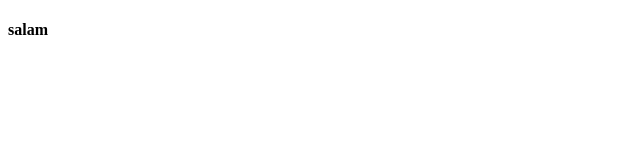
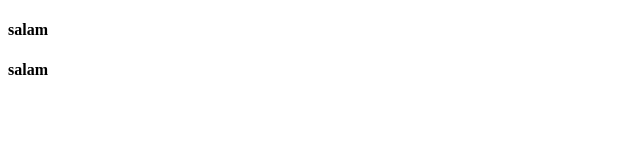
Before and after one commit to HosseinBoof/test, a plain HTML site: page index.html in a window 1280 px wide. Shown: the full height of the page, 0-640 px from the left. Drawn offline with Linux system fonts and the light colour scheme.

Commit message:
furth commit

```diff
--- a/index.html
+++ b/index.html
@@ -7,6 +7,7 @@
 </head>
 <body>
     <h4>salam</h4>
+    <h4>salam</h4>
 
 
     <script src="script.js"></script>
--- a/script.js
+++ b/script.js
@@ -1 +1,4 @@
 alert('hello')
+
+
+// sadsadd
```
Also changed, not shown: 1 other file.
